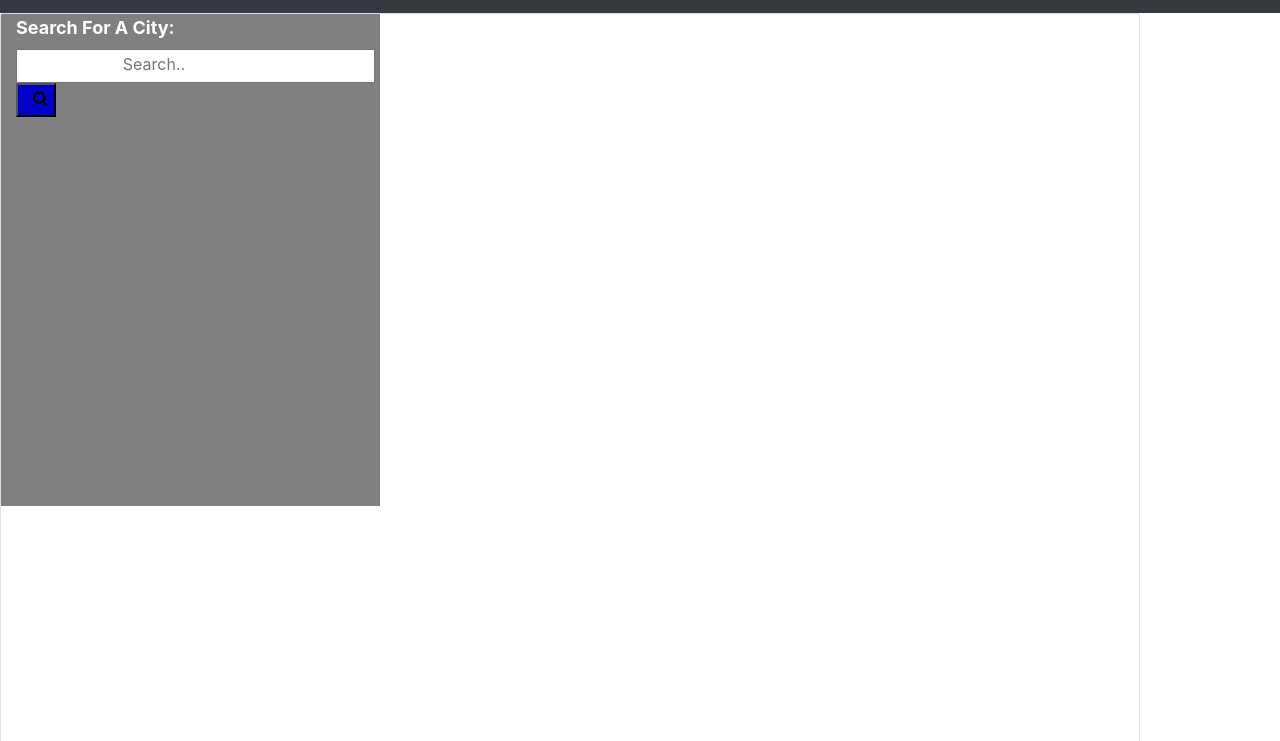
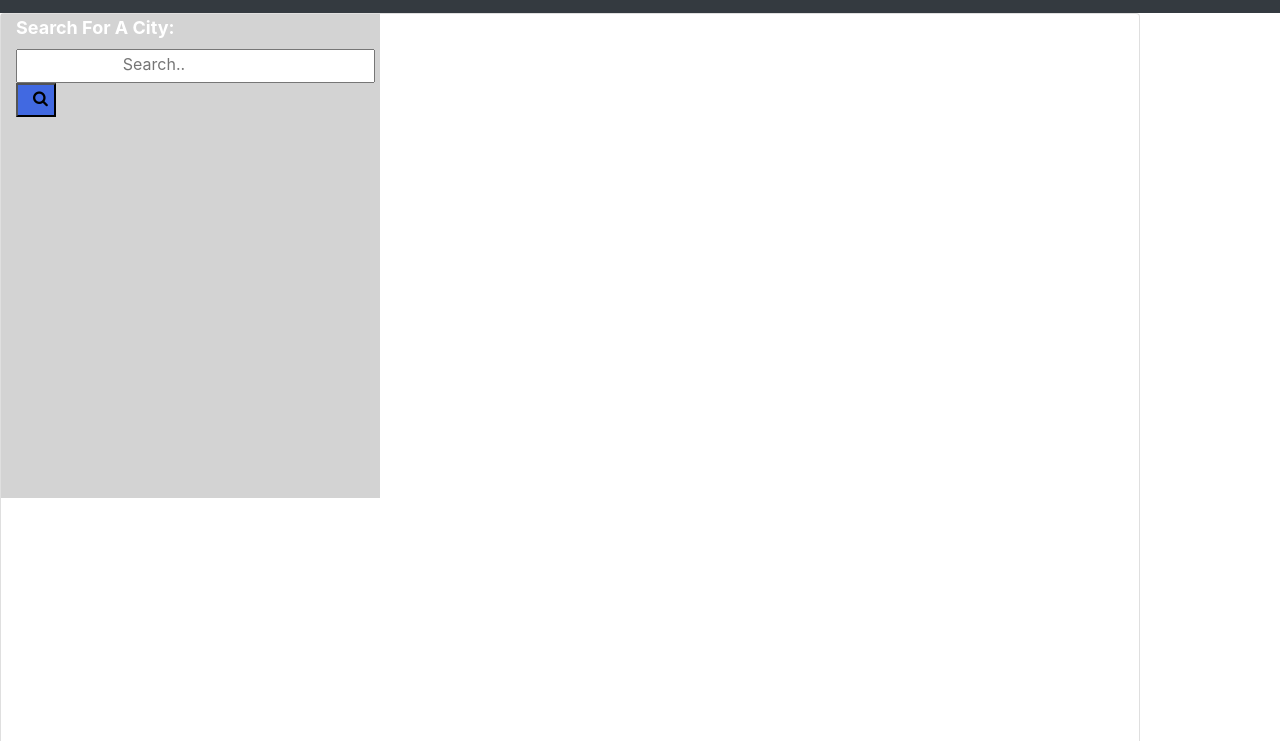
Before and after one commit to Sile-Kiman/5-Days-Forecast_Weather_Dashboard, a plain HTML site: page index.html in a window 1280 px wide. Shown: the part 59-800 px from the top of the page. Drawn offline with nearby package versions, Linux system fonts and the light colour scheme; no server answers.

```diff
--- a/assets/css/weather.css
+++ b/assets/css/weather.css
@@ -13,13 +13,15 @@
 .uv-index{
     padding-right: 15px;
     border-radius: 5px;
-    background: red;
+    background-color: orangered;
     display:inline-block;
 
 }
 
 .col-sm-4{
-    background:grey;
+    background: fixed;
+    background-color: lightgray;
+    padding-bottom: 30%;
 
 }
  .col-2{
@@ -38,7 +40,7 @@
 #seacrh-city{
     padding-bottom: 5Px;
     padding-left: 15px;
-    background: mediumblue;
+    background: royalblue;
 
 }
 #search{
@@ -56,14 +58,3 @@
 .city{
     margin-top:5px;
 }
-  .history{
-     padding-bottom: 100%;
- }
-
- /* .daily{
-     display: none;
- }
- .currentForcast{
-    display: none;
- }
-  */
--- a/index.html
+++ b/index.html
@@ -6,15 +6,10 @@
     <meta charset="utf-8">
     <meta name="viewport" content="width=device-width, initial-scale=1.0">
     <title>Weather Dashboard</title>
-
-    <!-- <link rel="stylesheet" href="reset.css"> -->
-
     <link rel="stylesheet" href="https://stackpath.bootstrapcdn.com/bootstrap/4.3.1/css/bootstrap.min.css"
         integrity="sha384-ggOyR0iXCbMQv3Xipma34MD+dH/1fQ784/j6cY/iJTQUOhcWr7x9JvoRxT2MZw1T" crossorigin="anonymous">
     <link rel="stylesheet" href="https://cdnjs.cloudflare.com/ajax/libs/font-awesome/4.7.0/css/font-awesome.min.css">
     <link rel="stylesheet" href="assets/css/weather.css">
-
-
 
 </head>
 
@@ -22,20 +17,18 @@
 
     <!---Nav bar to dislpay the Header page-->
     <nav class="navbar navbar-expand-lg bg-dark ">
-        <!-- <a class="navbar-brand main-header" href="#"> -->
         <h1 navbar-brand>Weather Dashboard</h1>
-        <!-- </a> -->
     </nav>
 
     <div class="container card">
         <div class="row">
             <div class="col-sm-4"><strong id="search">Search For A City:</strong>
-                <!-- <form> -->
+
                 <h5 id="errorMsg"></h5>
                 <input type="text" placeholder="Search.." id="city" value="">
                 <button type="text" placeholder="Search.." id="seacrh-city" value="" type="submit"><i
                         class="fa fa-search"></i></button>
-                <!-- </form> -->
+
                 <br><br>
 
                 <table class="table table-striped table-dark">
@@ -43,11 +36,7 @@
 
                 </table>
 
-                <div class=" history">
 
-
-
-                </div>
             </div>
             <div class="col-sm-8">
                 <div class=" row">
@@ -93,14 +82,6 @@
     <script src="https://cdnjs.cloudflare.com/ajax/libs/moment.js/2.24.0/moment.min.js"></script>
     <script src="https://code.jquery.com/jquery.js"></script>
     <script src="https://cdnjs.cloudflare.com/ajax/libs/twitter-bootstrap/4.0.0/js/bootstrap.bundle.min.js"></script>
-    <!-- <script src="historyFile.js"></script> -->
-    <!-- <script src="weather.js"></script> -->
-    <!-- <script src="historyFile.js"></script>   -->
-    <!-- <script src="Day1Forcast.js"></script>
-    <script src="Day2Forcast.js"></script>
-    <script src="Day3Forcast.js"></script>
-    <script src="Day4Forcast.js"></script>
-    <script src="Day5Forcast.js"></script> -->
     <script src="weather.js"></script>
 </body>
 
--- a/weather.js
+++ b/weather.js
@@ -28,7 +28,7 @@
 
 
     //This if condition will display an error  message if the search field is empty and save the city to the local storage
-    if (searchVal === "") {
+    if (searchVal === "" || !lastCity || !cities) {
         $('#errorMsg').attr("style", "color:red")
         $('#errorMsg').text("Please enter a valid City name");
         return
@@ -72,7 +72,6 @@
         return;
 
     } else {
-        //or (var i=0; i<cities.length; i++){
         cities.forEach(function (city) {
             var tableRow = $("<tr>");
             tableRow.addClass("cityRow");
@@ -84,6 +83,7 @@
             $(".table").append(tableRow);
 
         })
+        //calling current weather function
         retrieveCurrentWeatherAPI(lastCity)
 
         //Displaying all Five days forecast in this functions
@@ -97,7 +97,6 @@
 //Jquery to call the displaySearch function when each one of the city name is clicked.
 $(document).on("click", ".savedCity", function (event) {
     event.preventDefault();
-    cityHistory = this.textContent;
     //clearing containers after every append.
     currentWeather.innerHTML = "";
     dailyContainer1.innerHTML = "";
@@ -105,6 +104,8 @@
     dailyContainer3.innerHTML = "";
     dailyContainer4.innerHTML = "";
     dailyContainer5.innerHTML = "";
+    //get the text of the city clicked
+    cityHistory = this.textContent;
     retrieveCurrentWeatherAPI(cityHistory);
     FiveDaysForecastAPI(cityHistory);
 
@@ -130,8 +131,9 @@
     $.ajax({
         url: queryURL,
         method: "GET"
+
+
     })
-        // Im storing all of the retrieved data inside of an object called "response"
         .then(function (response) {
 
             var weatherCondition = response.weather[0].main;
@@ -196,11 +198,9 @@
             var wind = response.wind.speed
             //Set Longitute of a searched city
             var Long = response.coord.lon
-            console.log("long: ", Long);
+
             //Set Latitude of a searched city
             var Lat = response.coord.lat;
-            console.log("lat: ", Lat);
-
 
             // Set  css attribute for the div that will hold all the appended  weather items
             $(".currentForecast").css("border", "0.5px solid gray ");
@@ -212,7 +212,7 @@
             var cityEl = $("<h4>");
             cityEl.addClass("city");
             cityEl.attr("margin:10px")
-            cityEl.text(searchVal + "(" + date + ")");
+            cityEl.text(searchVal + " (" + date + ")");
             cityEl.append(image)
             //append all the city weather information to the div main container
             $(".currentForecast").append(cityEl)
@@ -238,7 +238,8 @@
             //append all the city weather information to the div main container
             $(".currentForecast").append(Wind)
 
-            retrieveUVInexAPI(Lat, Long)
+            retrieveUVInexAPI(Lat, Long);
+
 
         })
 
@@ -275,6 +276,11 @@
 
         })
 }
+
+
+
+
+
 
 //function retrieve UV-Index data from the weather API and populate on the page.
 function FiveDaysForecastAPI(searchVal) {
@@ -360,18 +366,17 @@
             var humidity = response.list[3].main.humidity;
 
             //Set date variable and content
-            var Date1 = response.list[3].dt_txt
+            var Date1 = response.list[3].dt_txt;
             date1 = moment(Date1).format('L');
 
 
             //create another div to hold all the 5 days forcast
-
             $("#day1").attr("style", "color: red")
             $("#day1").attr("style", "background: royalblue")
             $("#day1").css("border", "0.5px solid gray ");
             $("#day1").css("margin", "5px");
             $("#day1").css("padding", "5px");
-            $("#day1").css("border-radius", "5px")
+            $("#day1").css("border-radius", "5px");
 
 
             //display the City and date in h5 tag appended to the div container
@@ -465,26 +470,17 @@
             var humidity = response.list[10].main.humidity;
 
             //Set date variable and content
-            var Date1 = response.list[10].dt_txt
+            var Date1 = response.list[10].dt_txt;
             date1 = moment(Date1).format('L');
-
-            //Create a new Div and set its attribute to append all the weather items
-            ///var dailyHeader = $(".daily");
 
 
             //create another div to hold all the 5 days forcast
-            //var daysEl = $("#day1");
             $("#day2").attr("style", "color: red")
             $("#day2").attr("style", "background: royalblue")
             $("#day2").css("border", "0.5px solid gray ");
             $("#day2").css("margin", "5px");
             $("#day2").css("padding", "5px");
-            $("#day2").css("border-radius", "5px")
-
-
-            //display the City and date in h5 tag appended to the div container
-            // $("#days").text("5 Days Forecast: ");
-
+            $("#day2").css("border-radius", "5px");
 
             // //display the day 1 in a h6  tag appended to the div col-2
             var d1El = $("<h6>");
@@ -574,20 +570,16 @@
             var humidity = response.list[17].main.humidity;
 
             //Set date variable and content
-            var Date1 = response.list[17].dt_txt
+            var Date1 = response.list[17].dt_txt;
             date1 = moment(Date1).format('L');
 
             //create another div to hold all the 5 days forcast
-
             $("#day3").attr("style", "color: red")
             $("#day3").attr("style", "background: royalblue")
             $("#day3").css("border", "0.5px solid gray ");
             $("#day3").css("margin", "5px");
             $("#day3").css("padding", "5px");
             $("#day3").css("border-radius", "5px")
-
-
-
 
             // //display the day 1 in a h6  tag appended to the div col-2
             var d1El = $("<h6>");
@@ -607,7 +599,7 @@
 
             //display the Humidity in an p tag appended to the div container
             var Humidity = $("<p>");
-            Humidity.text("Humidity: " + humidity + " %")
+            Humidity.text("Humidity: " + humidity + " %");
             $("#day3").append(Humidity);
 
 
@@ -680,16 +672,12 @@
             date1 = moment(Date1).format('L');
 
             //create another div to hold all the 5 days forcast
-
             $("#day4").attr("style", "color: red")
             $("#day4").attr("style", "background: royalblue")
             $("#day4").css("border", "0.5px solid gray ");
             $("#day4").css("margin", "5px");
             $("#day4").css("padding", "5px");
-            $("#day4").css("border-radius", "5px")
-
-
-
+            $("#day4").css("border-radius", "5px");
 
             // //display the day 1 in a h6  tag appended to the div col-2
             var d1El = $("<h6>");
@@ -782,16 +770,12 @@
             date1 = moment(Date1).format('L');
 
             //create another div to hold all the 5 days forcast
-
             $("#day5").attr("style", "color: red")
             $("#day5").attr("style", "background: royalblue")
             $("#day5").css("border", "0.5px solid gray ");
             $("#day5").css("margin", "5px");
             $("#day5").css("padding", "5px");
-            $("#day5").css("border-radius", "5px")
-
-
-
+            $("#day5").css("border-radius", "5px");
 
             // //display the day 1 in a h6  tag appended to the div col-2
             var d1El = $("<h6>");
@@ -815,9 +799,5 @@
             $("#day5").append(Humidity);
 
 
-
-
-
-
         })
 }
```
Also changed, not shown: assets/images/ErrMsg.PNG (deleted), assets/images/History.PNG (added), assets/images/error.PNG (added), assets/images/landing.PNG (added), assets/images/mult.PNG (added), assets/images/multiCity.PNG (deleted), assets/images/page1.PNG (deleted), assets/images/page2.PNG (deleted), assets/images/page3.PNG (deleted), assets/images/single.PNG (added), 1 other file.
